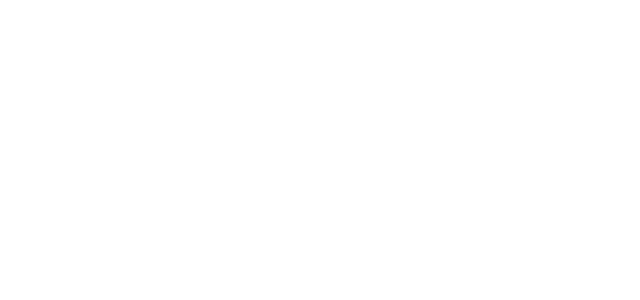
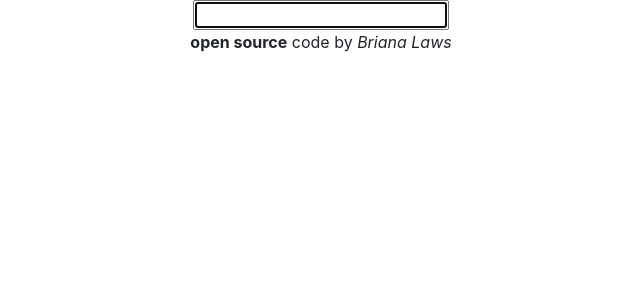
Before and after one commit to brialaws98/dictionary-react-app, a React (Create React App) app: page / in a window 1280 px wide. Shown: the top 300 px of the page, without its empty margins (319-959 px from the left). Built offline with nearby package versions, Linux system fonts and the light colour scheme.

Commit message:
Add a search bar
Made it able to search for keywords

```diff
--- a/src/App.js
+++ b/src/App.js
@@ -1,11 +1,18 @@
+import SearchDictionary from "./SearchDictionary";
 import './App.css';
+
 
 function App() {
   return (
     <div className="App">
-      <header className="App-header">
+      <main>
 
-      </header>
+        <SearchDictionary />
+
+      </main>
+      <footer>
+        <strong>open source</strong> code by <em>Briana Laws</em>
+      </footer>
     </div>
   );
 }
--- /dev/null
+++ b/src/SearchDictionary.js
@@ -0,0 +1,25 @@
+import React, {useState} from "react";
+
+  export default function SearchDictionary (){
+      let [keyword, setKeyword]= useState("");
+
+    function search (event){
+        event.preventDefault();
+        alert(`Searching for ${keyword}`);
+    }
+
+    function handleKeywordChange(event){
+        setKeyword(event.target.value);
+    }
+      return (
+          <div className= "SearchWord">
+              <form onSubmit={search}>
+                  <input
+                    type="search"
+                   autoFocus={true}
+                   onChange={handleKeywordChange}
+                  />
+              </form>
+          </div>
+      );
+  }
```
